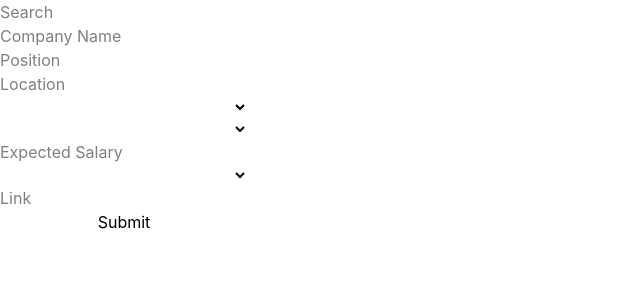
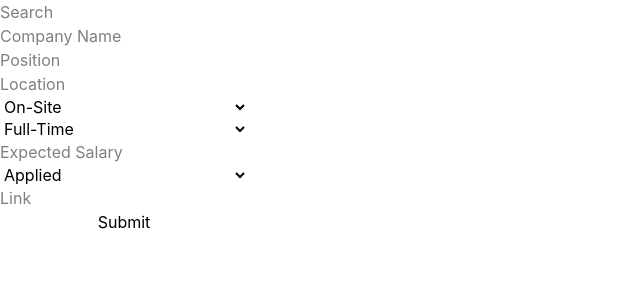
Before and after one commit to VictoSN/JotIt, a React (Vite) app: page / in a window 1280 px wide. Shown: the top 300 px of the page, without its empty margins (0-640 px from the left). Built offline with nearby package versions, Linux system fonts and the light colour scheme.

Commit message:
feat: filled out application form

```diff
--- a/src/components/AddApplication.tsx
+++ b/src/components/AddApplication.tsx
@@ -1,6 +1,5 @@
 import { useState } from "react"
 
-function AddApplication() {
 const WORK_TYPES = ["On-Site", "Hybrid", "Remote"] as const
 const EMPLOYMENT_TYPES = ["Full-Time", "Part-Time", "Internship", "Contract"] as const
 const STATUSES = ["Applied", "Interview", "Offer", "Rejected"] as const
@@ -9,6 +8,21 @@ function AddApplication() {
 type EmploymentType = typeof EMPLOYMENT_TYPES[number]
 type Status = typeof STATUSES[number]
 
+type SelectProps<T extends string> = {
+    value: T
+    options: readonly T[]
+    onChange: (value: T) => void
+}
+
+function Select<T extends string>({ value, options, onChange }: SelectProps<T>) {
+    return (
+        <select value={value} onChange={e => onChange(e.target.value as T)}>
+            {options.map(o => <option key={o} value={o}>{o}</option>)}
+        </select>
+    )
+}
+
+function AddApplication() {
     const [companyName, setCompanyName] = useState("")
     const [position, setPosition] = useState("")
     const [location, setLocation] = useState("")
@@ -21,28 +35,22 @@ function AddApplication() {
     return (
         <div className="flex flex-col">
             <div className="flex flex-col">
-                <input placeholder="Company Name"></input>
-                <input placeholder="Position"></input>
-                <input placeholder="Location"></input>
+                <input value={companyName} onChange={e => setCompanyName(e.target.value)} placeholder="Company Name"></input>
+                <input value={position} onChange={e => setPosition(e.target.value)} placeholder="Position"></input>
+                <input value={location} onChange={e => setLocation(e.target.value)} placeholder="Location"></input>
 
                 {/* Work Type */}
-                <select>
-                    <option></option>
-                </select>
+                <Select value={workType} options={WORK_TYPES} onChange={setWorkType} />
 
                 {/* Employment Type */}
-                <select>
-                    <option></option>
-                </select>
+                <Select value={employmentType} options={EMPLOYMENT_TYPES} onChange={setEmploymentType} />
 
-                <input type='number' placeholder="Expected Salary"></input>
+                <input type='number' value={expectedSalary} onChange={e =>  setExpectedSalary(e.target.value)} placeholder="Expected Salary"></input>
 
                 {/* Status */}
-                <select>
-                    <option></option>
-                </select>
+                <Select value={status} options={STATUSES} onChange={setStatus} />
 
-                <input placeholder="Link"></input>
+                <input value={link} onChange={e => setLink(e.target.value)} placeholder="Link"></input>
             </div>
 
             <button className='cursor-pointer'>Submit</button>
```
Lines whose indentation alone changed are shown as unchanged.
